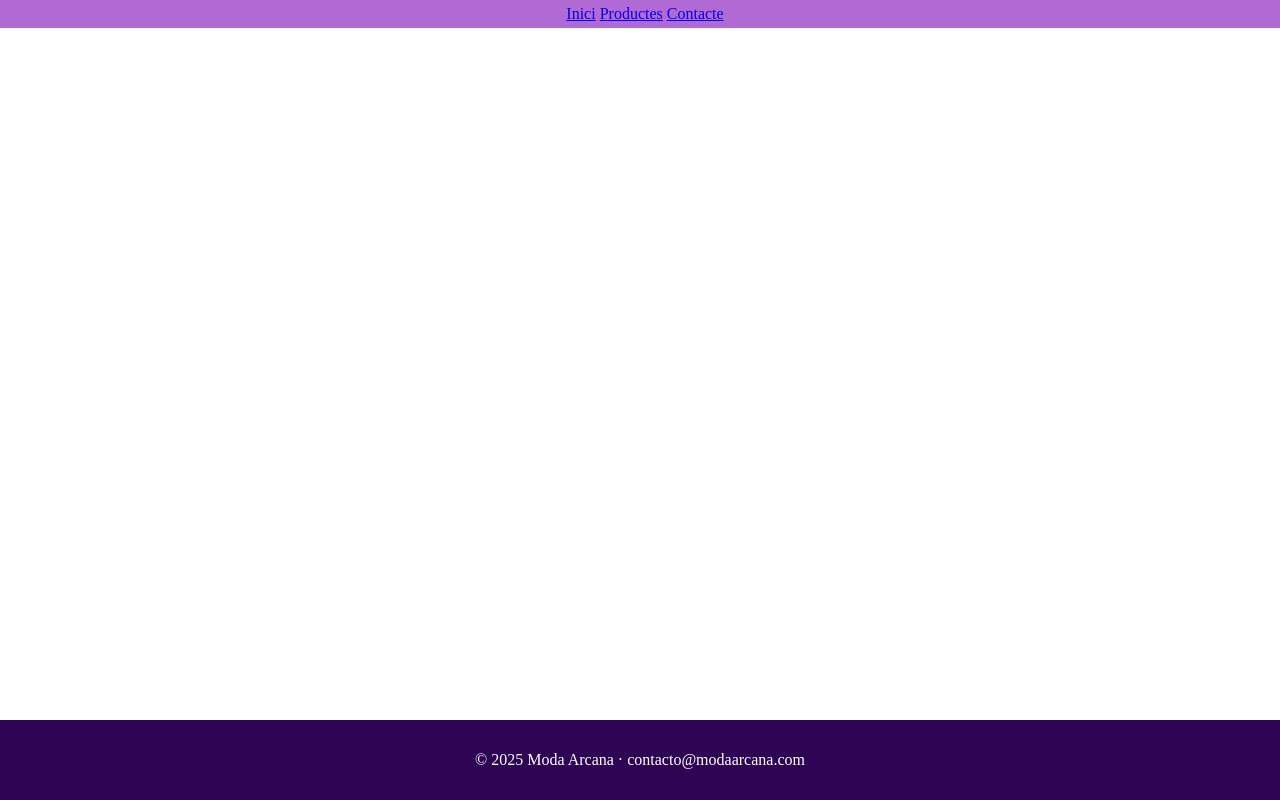
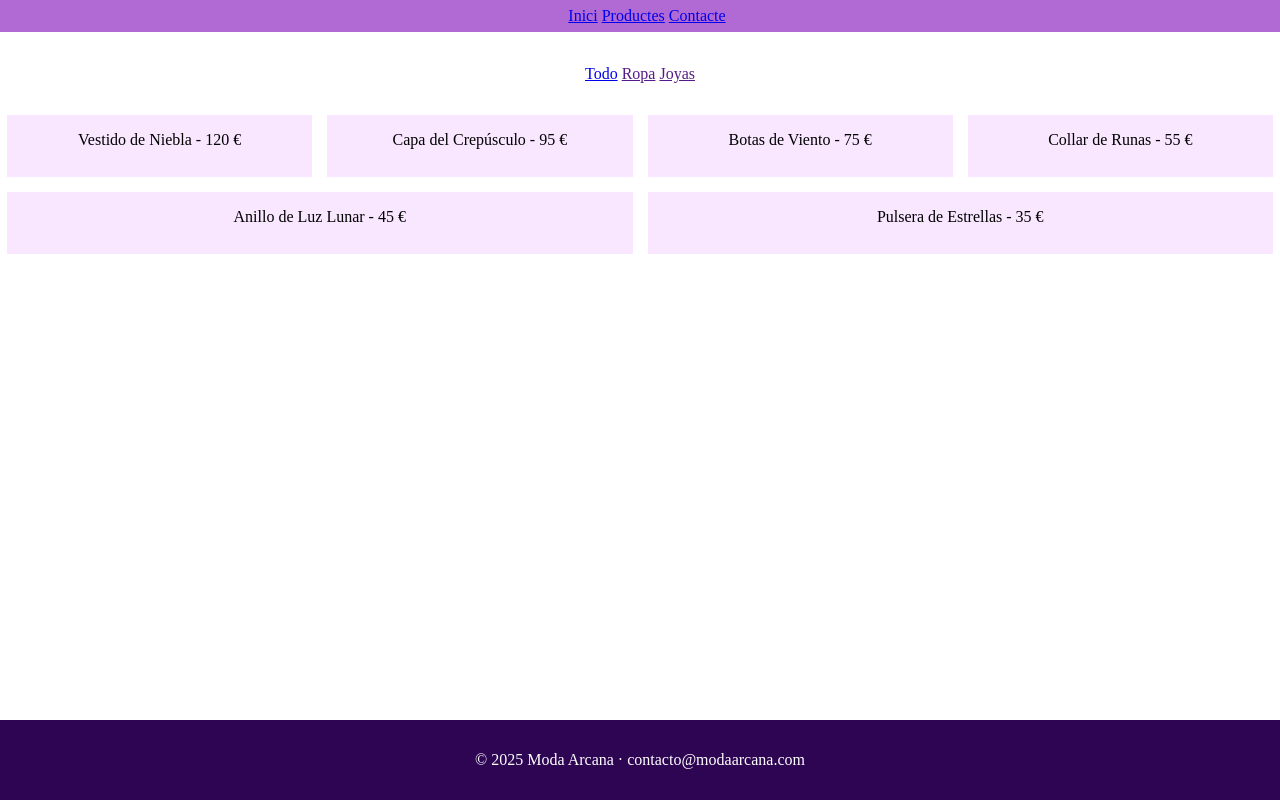
Before and after one commit to AnjieC/DAM1M04-Exercici002, a plain HTML site: page productes.html in a window 1280 px wide. Drawn offline with Linux system fonts and the light colour scheme.

Commit message:
haciendo productos y contacto

```diff
--- a/global.css
+++ b/global.css
@@ -13,14 +13,14 @@ body{
     position: fixed;
     top: 0;
     left: 0;
-    padding: 5px;
+    padding: 7px;
     width: 100%;
     background-color: rgb(177, 105, 211);
 }
 
 #contenidodepagina{
     flex: 1;    /* ocupa todo el espacio disponible */
-    margin-top: 60px;
+    margin-top: 65px;
 }
 
 .hero{
@@ -73,6 +73,20 @@ span{
     padding: 10px;
 }
 
+.listaproductos{
+    margin-top: 25px;
+    padding: 7px;
+    display: flex;
+    flex-wrap: wrap; /* permite que los elementos salten de línea */
+    gap: 15px;
+}
+
+.producto{
+    flex: 1 1 260px;
+    background-color: rgb(249, 231, 255);
+    padding: 0 10px 12px;
+}
+
 footer{
     margin-top: 20px;
     top: 0;
--- a/productes.html
+++ b/productes.html
@@ -11,8 +11,32 @@
             <a href="./productes.html">Productes</a>
             <a href="./contacte.html">Contacte</a>
         </div>
-        <div id="contenidodepagina">
-
+        <div id="contenidodepagina" class="textocentro">
+            <section>
+                <a href="./productes.html">Todo</a>
+                <a href="">Ropa</a>
+                <a href="">Joyas</a>
+            </section>
+            <section class="listaproductos">
+                <div class="producto">
+                    <p>Vestido de Niebla - 120 €</p>
+                </div>
+                <div class="producto">
+                    <p>Capa del Crepúsculo - 95 €</p>
+                </div>
+                <div class="producto">
+                    <p>Botas de Viento - 75 €</p>
+                </div>
+                <div class="producto">
+                    <p>Collar de Runas - 55 €</p>
+                </div>
+                <div class="producto">
+                    <p>Anillo de Luz Lunar - 45 €</p>
+                </div>
+                <div class="producto">
+                    <p>Pulsera de Estrellas - 35 €</p>
+                </div>
+            </section>
         </div>
         <footer class="textocentro">
             <p>© 2025 Moda Arcana · contacto@modaarcana.com</p>
```
Also changed, not shown: contacte.html (+22 -2 lines).
